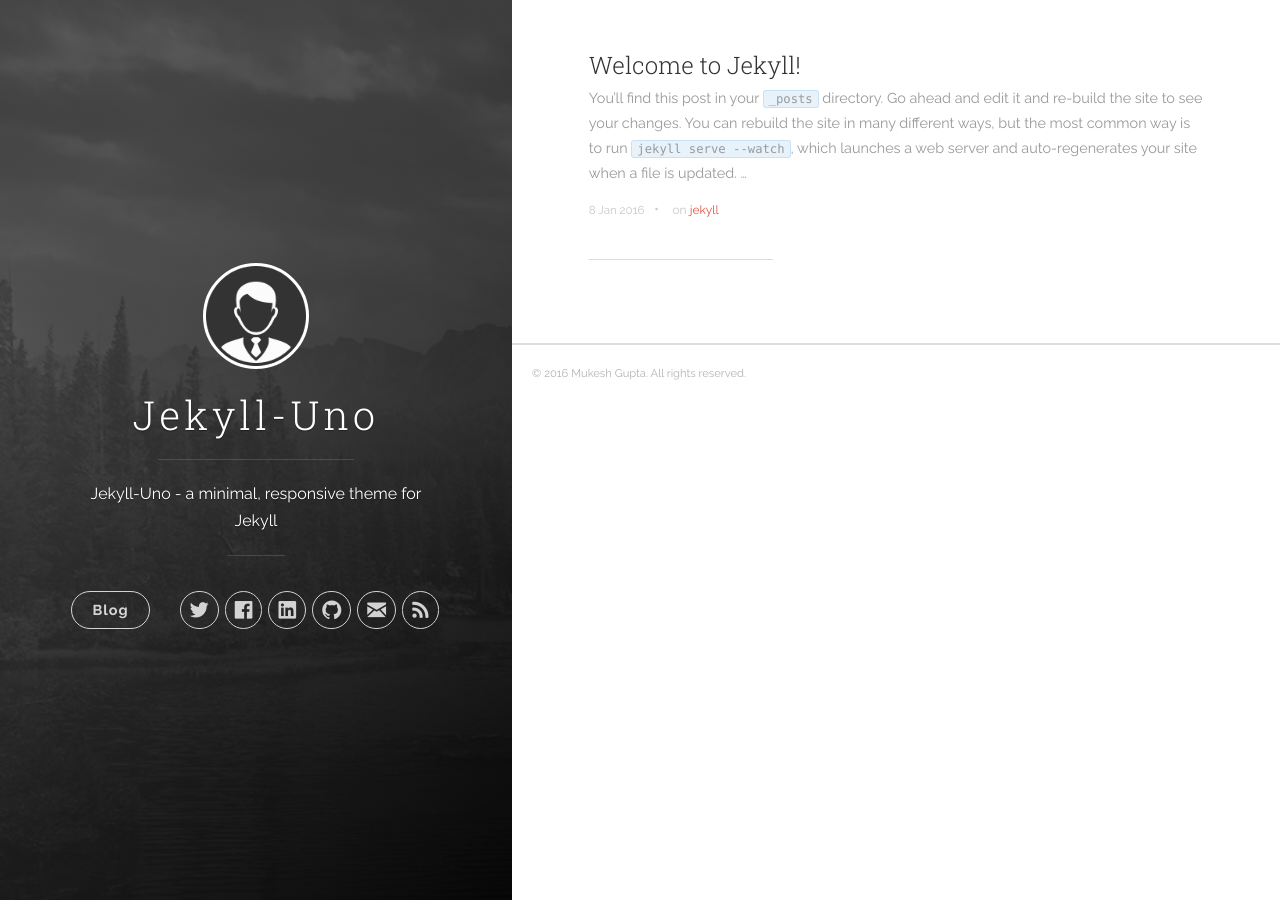
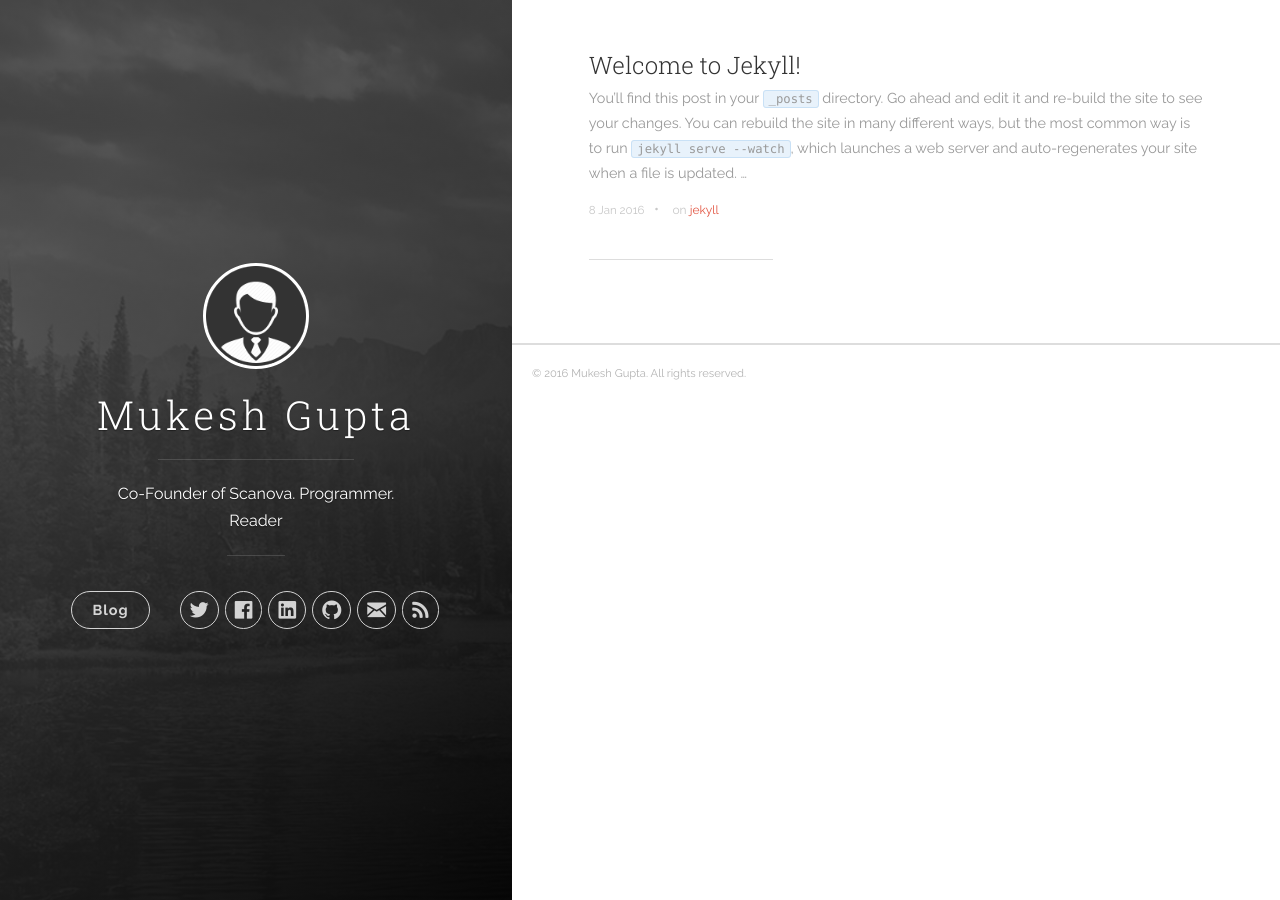
Before and after one commit to mukgupta/mukgupta.github.io, a Jekyll site: the page built from index.html, in a window 1280 px wide. Built offline with Jekyll 4.4.1, drawn with Linux system fonts in a browser that asks for light colours; nearby versions of some CDN libraries; the list of posts is cut into pages by our own code.

Commit message:
updating config

```diff
--- a/_config.yml
+++ b/_config.yml
@@ -1,6 +1,6 @@
 # Site settings
-title: Jekyll-Uno
-description: 'Jekyll-Uno - a minimal, responsive theme for Jekyll'
+title: Mukesh Gupta
+description: 'Co-Founder of Scanova. Programmer. Reader'
 url: 'http://mukgupta.github.io'
 baseurl: '/'
 # google_analytics: 'UA-XXXXXX-X'
```
